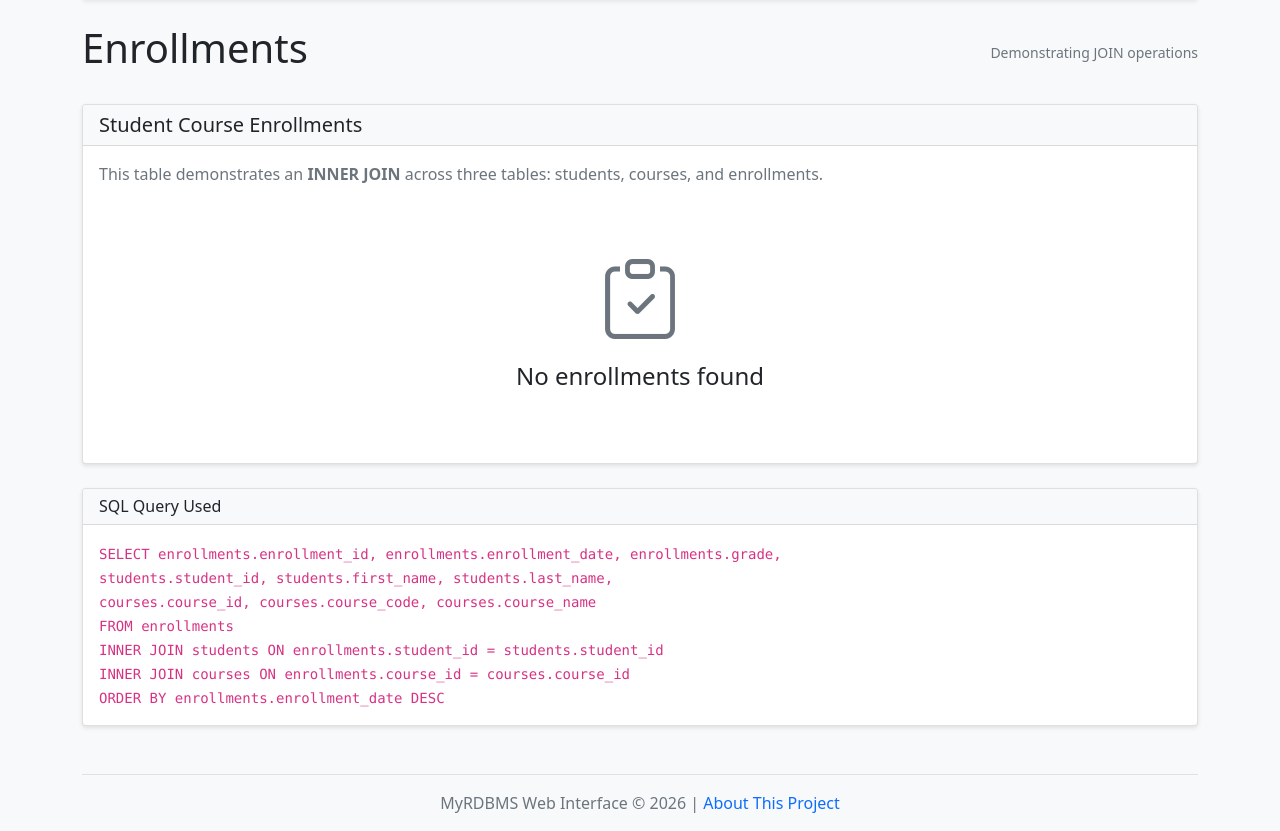
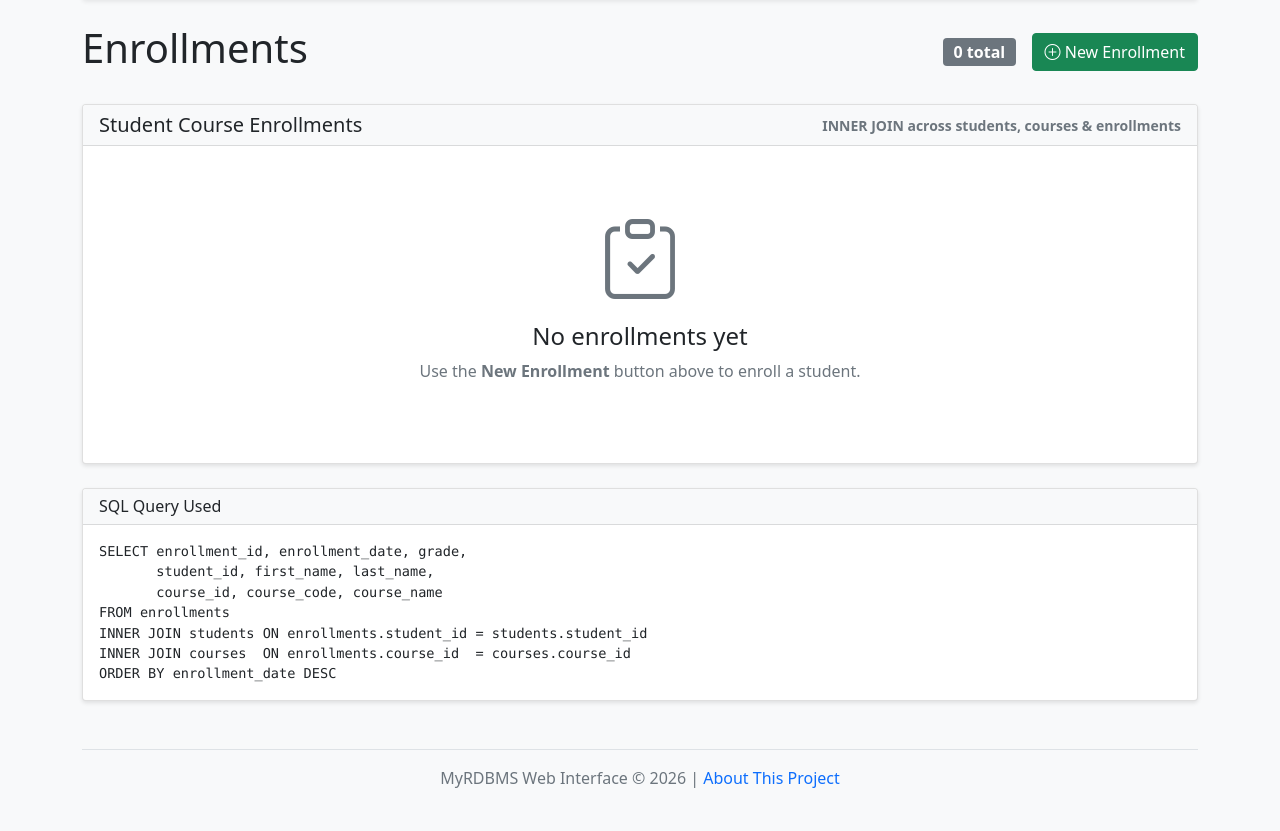
Before and after one commit to Polceze/MyRDBMS, a Flask app: page /enrollments in a window 1280 px wide. Shown: the part 76-907 px from the top of the page. After the commit the page ends 864 px from the top, so only its background shows below. Run offline with Flask 3, Linux system fonts and the light colour scheme.

Commit message:
feat: updated enrollments UI with better management features and form to create new enrollment

```diff
--- a/web_app/templates/enrollments/list.html
+++ b/web_app/templates/enrollments/list.html
@@ -5,45 +5,66 @@
 {% block content %}
 <div class="d-flex justify-content-between align-items-center mb-4">
     <h1>Enrollments</h1>
-    <small class="text-muted">Demonstrating JOIN operations</small>
+    <div class="d-flex align-items-center gap-3">
+        <span class="badge bg-secondary fs-6">{{ enrollments|length }} total</span>
+        <button class="btn btn-success" data-bs-toggle="modal" data-bs-target="#enrollModal">
+            <i class="bi bi-plus-circle"></i> New Enrollment
+        </button>
+    </div>
 </div>
 
 <!-- Enrollments Table -->
 <div class="card">
-    <div class="card-header">
+    <div class="card-header d-flex justify-content-between align-items-center">
         <h5 class="mb-0">Student Course Enrollments</h5>
+        <small class="text-muted">INNER JOIN across students, courses &amp; enrollments</small>
     </div>
     <div class="card-body">
-        <p class="text-muted">
-            This table demonstrates an <strong>INNER JOIN</strong> across three tables:
-            students, courses, and enrollments.
-        </p>
-
         {% if enrollments %}
         <div class="table-responsive">
-            <table class="table table-hover">
+            <table class="table table-hover align-middle">
                 <thead>
                     <tr>
-                        <th>Enrollment ID</th>
+                        <th>ID</th>
                         <th>Student</th>
                         <th>Course</th>
                         <th>Enrollment Date</th>
                         <th>Grade</th>
+                        <th>Actions</th>
                     </tr>
                 </thead>
                 <tbody>
                     {% for enroll in enrollments %}
                     <tr>
                         <td><code>{{ enroll.enrollment_id }}</code></td>
-                        <td>{{ enroll.first_name }} {{ enroll.last_name }} (ID: {{ enroll.student_id }})</td>
-                        <td>{{ enroll.course_name }} ({{ enroll.course_code }})</td>
+                        <td>
+                            <strong>{{ enroll.first_name }} {{ enroll.last_name }}</strong>
+                            <br><small class="text-muted">ID: {{ enroll.student_id }}</small>
+                        </td>
+                        <td>
+                            {{ enroll.course_name }}
+                            <br><small class="text-muted"><code>{{ enroll.course_code }}</code></small>
+                        </td>
                         <td>{{ enroll.enrollment_date }}</td>
                         <td>
-                            {% if enroll.grade %}
-                            <span class="badge bg-primary">{{ enroll.grade }}</span>
-                            {% else %}
-                            <span class="text-muted">-</span>
-                            {% endif %}
+                            <form method="POST" action="{{ url_for('main.update_grade', enrollment_id=enroll.enrollment_id) }}"
+                                  class="d-flex align-items-center gap-1" style="min-width:130px">
+                                <select name="grade" class="form-select form-select-sm" style="width:80px"
+                                        onchange="this.form.submit()" title="Change grade">
+                                    <option value="">—</option>
+                                    {% for g in ['A', 'A-', 'B+', 'B', 'B-', 'C+', 'C', 'C-', 'D', 'F'] %}
+                                    <option value="{{ g }}" {{ 'selected' if enroll.grade == g }}>{{ g }}</option>
+                                    {% endfor %}
+                                </select>
+                            </form>
+                        </td>
+                        <td>
+                            <a href="{{ url_for('main.delete_enrollment', enrollment_id=enroll.enrollment_id) }}"
+                               class="btn btn-sm btn-outline-danger"
+                               onclick="return confirm('Remove this enrollment?')"
+                               title="Remove enrollment">
+                                <i class="bi bi-trash"></i>
+                            </a>
                         </td>
                     </tr>
                     {% endfor %}
@@ -53,26 +74,96 @@
         {% else %}
         <div class="text-center py-5">
             <i class="bi bi-clipboard-check display-1 text-muted"></i>
-            <h4 class="mt-3">No enrollments found</h4>
+            <h4 class="mt-3">No enrollments yet</h4>
+            <p class="text-muted">Use the <strong>New Enrollment</strong> button above to enroll a student.</p>
         </div>
         {% endif %}
     </div>
 </div>
 
+<!-- SQL snippet card -->
 <div class="card mt-4">
     <div class="card-header">
         <h6 class="mb-0">SQL Query Used</h6>
     </div>
     <div class="card-body">
-        <code>
-            SELECT enrollments.enrollment_id, enrollments.enrollment_date, enrollments.grade,<br>
-                   students.student_id, students.first_name, students.last_name,<br>
-                   courses.course_id, courses.course_code, courses.course_name<br>
-            FROM enrollments<br>
-            INNER JOIN students ON enrollments.student_id = students.student_id<br>
-            INNER JOIN courses ON enrollments.course_id = courses.course_id<br>
-            ORDER BY enrollments.enrollment_date DESC
-        </code>
+        <pre class="mb-0" style="font-size:0.85rem"><code>SELECT enrollment_id, enrollment_date, grade,
+       student_id, first_name, last_name,
+       course_id, course_code, course_name
+FROM enrollments
+INNER JOIN students ON enrollments.student_id = students.student_id
+INNER JOIN courses  ON enrollments.course_id  = courses.course_id
+ORDER BY enrollment_date DESC</code></pre>
     </div>
 </div>
+
+<!-- Enroll Modal -->
+<div class="modal fade" id="enrollModal" tabindex="-1" aria-labelledby="enrollModalLabel" aria-hidden="true">
+    <div class="modal-dialog">
+        <div class="modal-content">
+            <div class="modal-header">
+                <h5 class="modal-title" id="enrollModalLabel">
+                    <i class="bi bi-plus-circle"></i> New Enrollment
+                </h5>
+                <button type="button" class="btn-close" data-bs-dismiss="modal"></button>
+            </div>
+            <form method="POST" action="{{ url_for('main.add_enrollment') }}">
+                <div class="modal-body">
+                    {% if not students or not courses %}
+                    <div class="alert alert-warning">
+                        <i class="bi bi-exclamation-triangle"></i>
+                        You need at least one student and one course before enrolling.
+                    </div>
+                    {% else %}
+
+                    <div class="mb-3">
+                        <label class="form-label fw-semibold">Student <span class="text-danger">*</span></label>
+                        <select name="student_id" class="form-select" required>
+                            <option value="">— Select a student —</option>
+                            {% for s in students %}
+                            <option value="{{ s.student_id }}">{{ s.first_name }} {{ s.last_name }} (ID: {{ s.student_id }})</option>
+                            {% endfor %}
+                        </select>
+                    </div>
+
+                    <div class="mb-3">
+                        <label class="form-label fw-semibold">Course <span class="text-danger">*</span></label>
+                        <select name="course_id" class="form-select" required>
+                            <option value="">— Select a course —</option>
+                            {% for c in courses %}
+                            <option value="{{ c.course_id }}">{{ c.course_name }} ({{ c.course_code }})</option>
+                            {% endfor %}
+                        </select>
+                    </div>
+
+                    <div class="mb-3">
+                        <label class="form-label fw-semibold">Enrollment Date <span class="text-danger">*</span></label>
+                        <input type="date" name="enrollment_date" class="form-control" required>
+                    </div>
+
+                    <div class="mb-3">
+                        <label class="form-label fw-semibold">Grade <small class="text-muted">(optional)</small></label>
+                        <select name="grade" class="form-select">
+                            <option value="">— Not yet graded —</option>
+                            {% for g in ['A', 'A-', 'B+', 'B', 'B-', 'C+', 'C', 'C-', 'D', 'F'] %}
+                            <option value="{{ g }}">{{ g }}</option>
+                            {% endfor %}
+                        </select>
+                    </div>
+
+                    {% endif %}
+                </div>
+                <div class="modal-footer">
+                    <button type="button" class="btn btn-secondary" data-bs-dismiss="modal">Cancel</button>
+                    {% if students and courses %}
+                    <button type="submit" class="btn btn-success">
+                        <i class="bi bi-check-circle"></i> Enroll
+                    </button>
+                    {% endif %}
+                </div>
+            </form>
+        </div>
+    </div>
+</div>
+
 {% endblock %}
```
